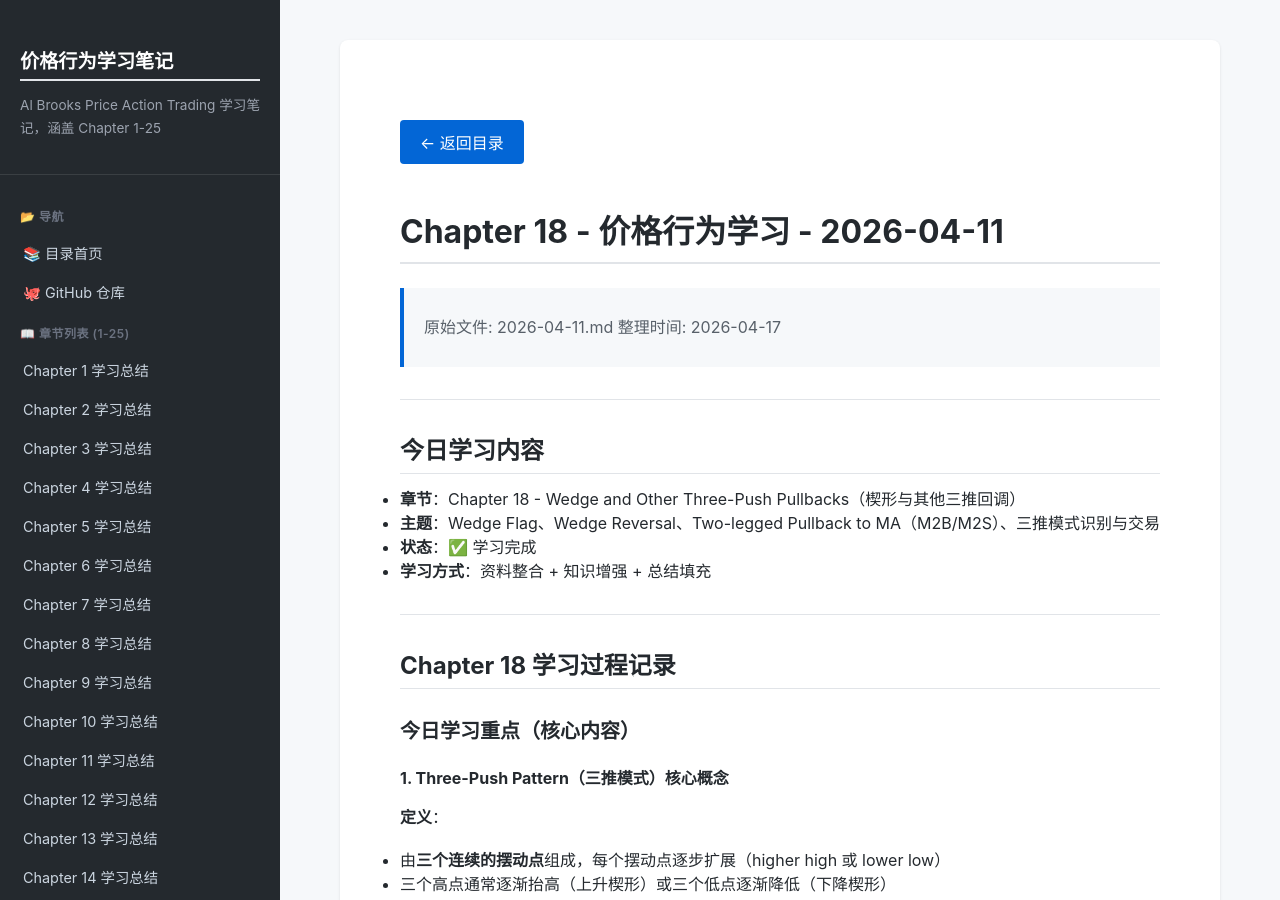
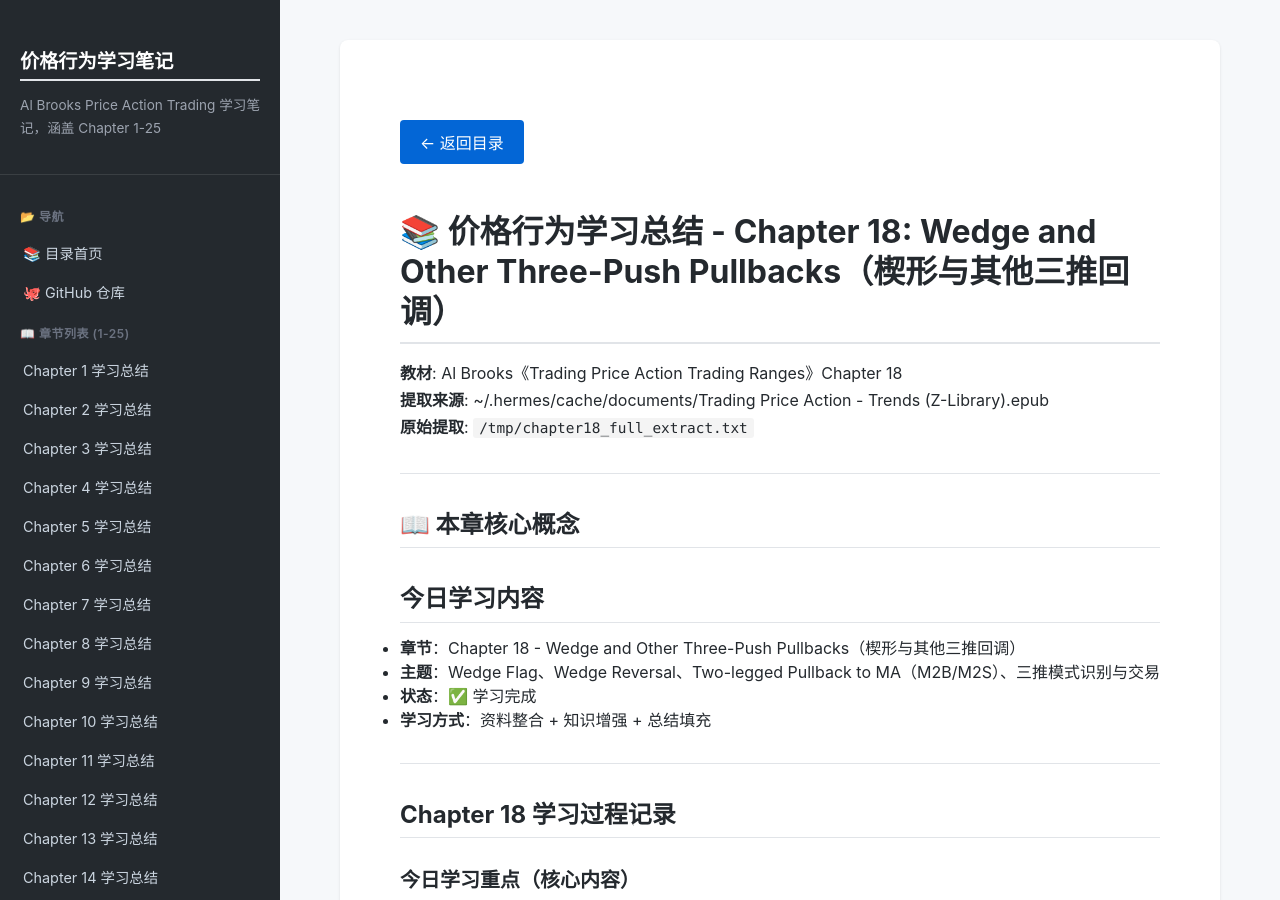
Before and after one commit to stephenki/price-action-notes, a Jekyll site: the page built from chapter-18.md, in a window 1280 px wide and 900 px high. Built offline with Jekyll 4.4.1, drawn with Linux system fonts in a browser that asks for light colours.

Commit message:
fix: 统一 Chapter 18 格式（标准 frontmatter + 元信息）

```diff
--- a/chapter-18.md
+++ b/chapter-18.md
@@ -4,13 +4,15 @@ title: "Chapter 18 学习总结"
 chapter: 18
 ---
 
-# Chapter 18 - 价格行为学习 - 2026-04-11
+# 📚 价格行为学习总结 - Chapter 18: Wedge and Other Three-Push Pullbacks（楔形与其他三推回调）
 
-> 原始文件: 2026-04-11.md
-> 整理时间: 2026-04-17
+**教材**: Al Brooks《Trading Price Action Trading Ranges》Chapter 18
+**提取来源**: ~/.hermes/cache/documents/Trading Price Action - Trends (Z-Library).epub
+**原始提取**: `/tmp/chapter18_full_extract.txt`
 
 ---
 
+## 📖 本章核心概念
 
 ## 今日学习内容
 - **章节**：Chapter 18 - Wedge and Other Three-Push Pullbacks（楔形与其他三推回调）
```
